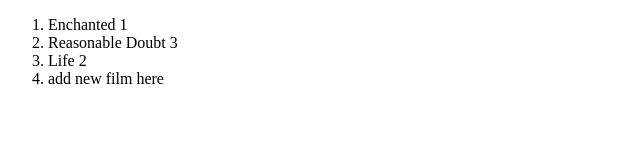
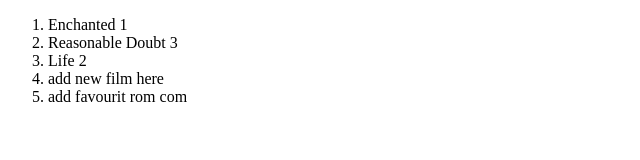
Before and after one commit to shaniawaggu/my-first-github-repo, a plain HTML site: page index.html in a window 1280 px wide. Shown: the whole page, without its empty margins (0-640 px from the left). Drawn offline with Linux system fonts and the light colour scheme.

Commit message:
add rom com

```diff
--- a/index.html
+++ b/index.html
@@ -11,6 +11,7 @@
         <li>Reasonable Doubt 3</li>
         <li>Life 2</li>
         <li>add new film here</li>
+        <li>add favourit rom com</li>
     </ol>
 
 </body>
```
